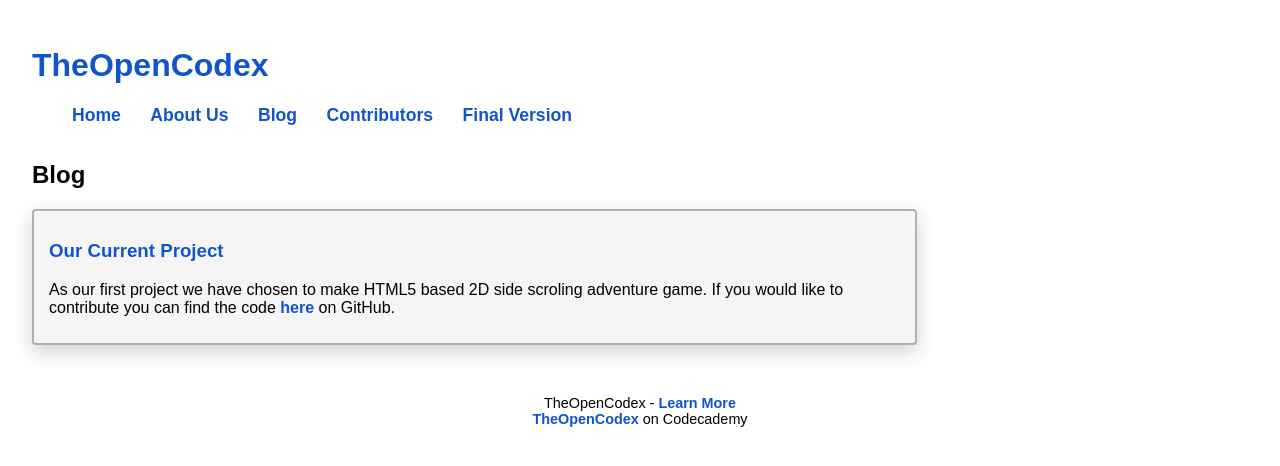
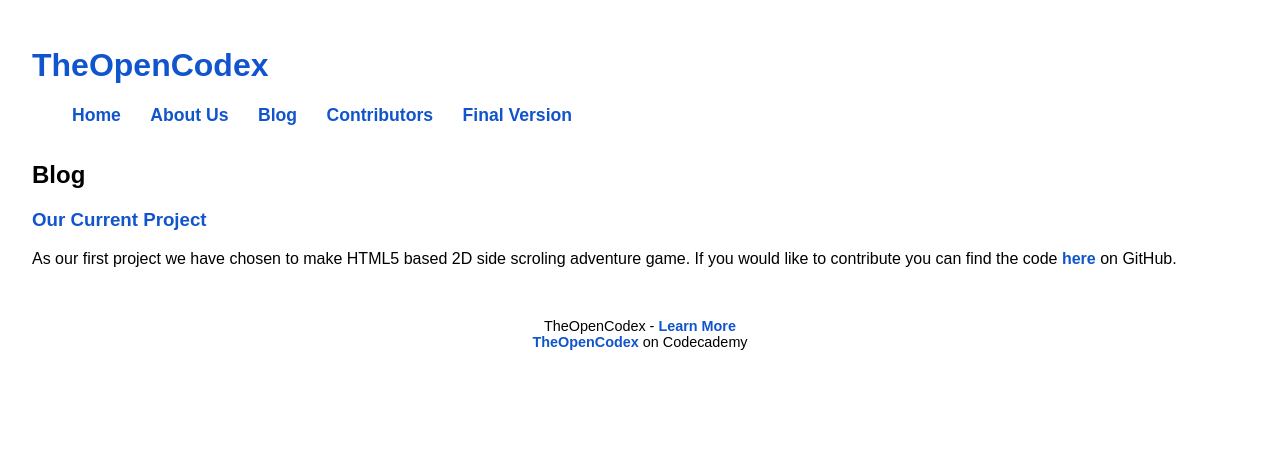
Before and after one commit to c0D1NG1010/theopencodex.github.com, a Jekyll site: the page built from blog/index.html, in a window 1280 px wide. Shown: the top 466 px of the page. Built offline with Jekyll 4.4.1, drawn with Linux system fonts in a browser that asks for light colours; nearby versions of some CDN libraries.

Commit message:
Delete blog.css

```diff
--- a/_layouts/default.html
+++ b/_layouts/default.html
@@ -7,7 +7,6 @@
 	</title>
 	<link rel="stylesheet" href="/css/normalize.css" media="all">
 	<link rel="stylesheet" href="/css/theopencodex.css" media="all">
-	<link rel="stylesheet" href="/css/blog.css" media="all">
 </head>
 <body>
 	<div class="wrapper">
--- a/css/blog.css
+++ /dev/null
@@ -1,14 +0,0 @@
-/*All the styling for the blog*/
-article.postexcerpt {
-  background:whiteSmoke;
-  width:70%;
-  border: 2px solid #B0B0B0;
-  -webkit-border-radius: 4px;
-  -moz-border-radius: 4px;
-  border-radius: 4px;
-  -webkit-box-shadow: 0px 7px 20px rgba(30, 30, 30, 0.2);
-  -moz-box-shadow:    0px 7px 20px rgba(30, 30, 30, 0.2);
-  box-shadow:         0px 7px 20px rgba(30, 30, 30, 0.2);
-  margin-bottom:15px;
-  padding:10px 15px;
-}
```
